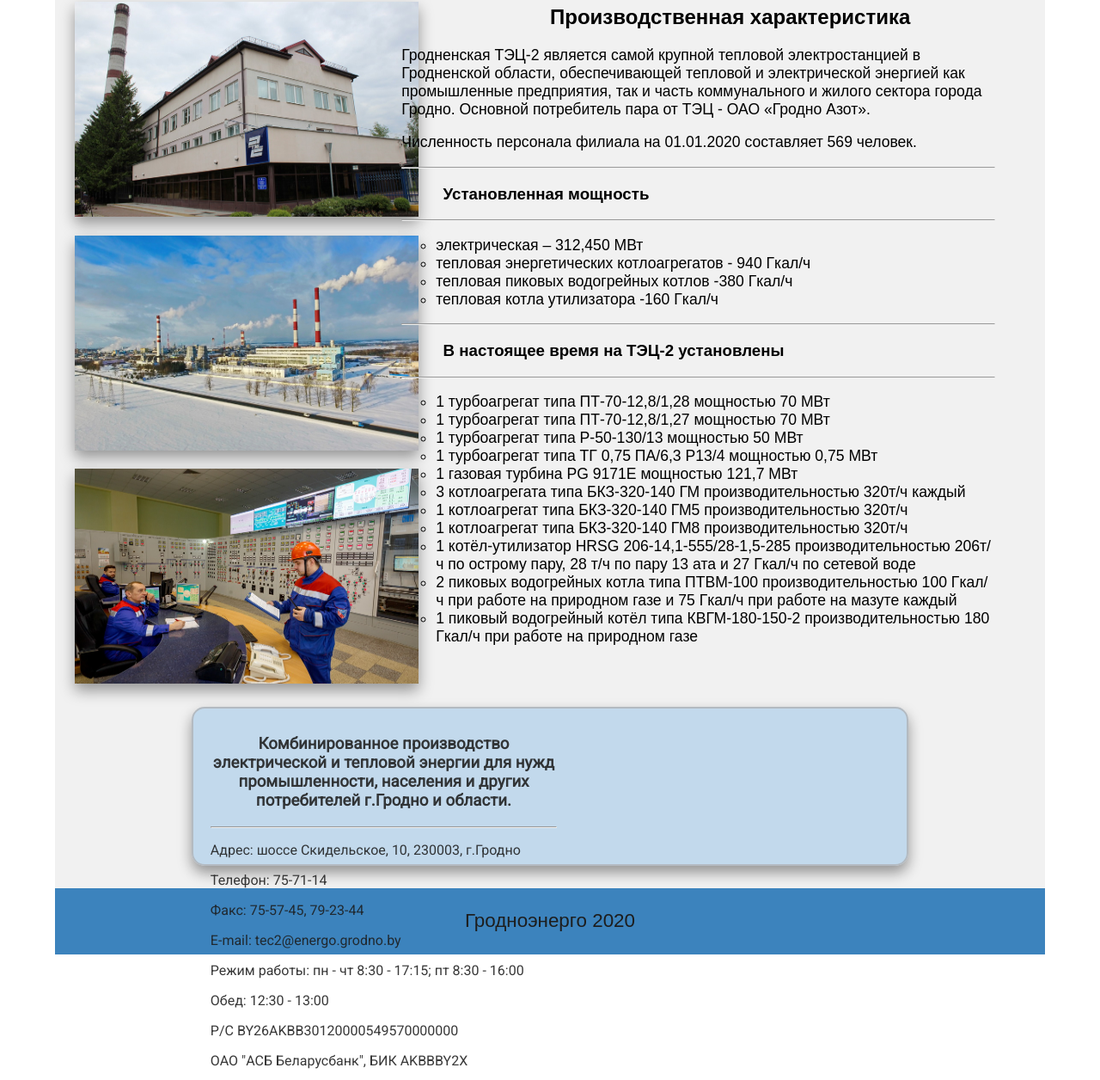
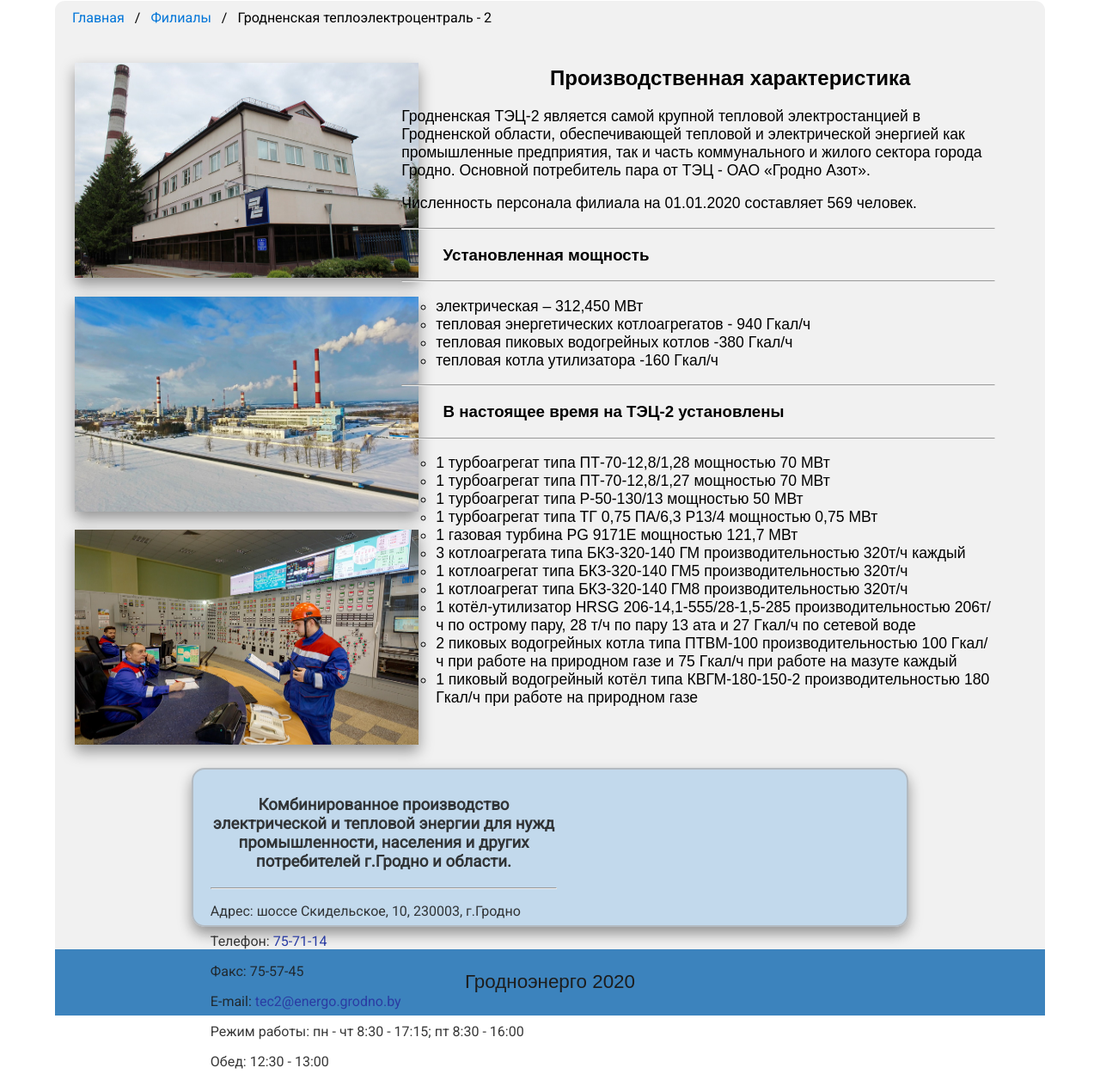
Before and after one commit to korytsa/corporate-portal, a plain HTML site: page branches1.html in a window 1280 px wide. Shown: the part 135-1391 px from the top of the page at 86% size. Drawn offline with Linux system fonts and the light colour scheme; a script that the page names is missing.

Commit message:
feat: add breadcrumb

```diff
--- a/branches1.html
+++ b/branches1.html
@@ -47,6 +47,11 @@
     </header>
 
     <div class="main_branches">
+        <ul class="breadcrumb">
+            <li><a href="profil.html">Главная</a></li>
+            <li><a href="profil.html">Филиалы</a></li>
+            <li>Гродненская теплоэлектроцентраль - 2</li>
+        </ul>
         <div class="main_branches_info">
         <div class="sidebar_image">
             <img class="sidebar_image_set" src="./img/set1.jpg" alt="branch">
@@ -90,9 +95,9 @@
                 <h3 class="branches_info_contact_title">Комбинированное производство электрической и тепловой энергии для нужд промышленности, населения и других потребителей г.Гродно и области.</h3>
                 <hr>
                 <p>Адрес: шоссе Скидельское, 10, 230003, г.Гродно</p>
-                <p>Телефон: 75-71-14</p>
-                <p>Факс: 75-57-45, 79-23-44</p>
-                <p>E-mail: tec2@energo.grodno.by</p>
+                <p>Телефон: <a href="tel:+75-71-14"> 75-71-14</a></p>
+                <p>Факс: 75-57-45</p>
+                <p>E-mail: <a href="mailto:tec2@energo.grodno.by" target="_blank">tec2@energo.grodno.by</a></p>
                 <p>Режим работы: пн - чт 8:30 - 17:15; пт 8:30 - 16:00</p>
                 <p>Обед: 12:30 - 13:00</p>
                 <p>Р/С BY26AKBB30120000549570000000</p>
--- a/style1.css
+++ b/style1.css
@@ -55,7 +55,6 @@ header{
     justify-content: space-around;
 }
 .main_title{
-    /* margin-left: 44%; */
     padding: 1.5%;
     font-size: 210%;
     font-family: 'Roborto', sans-serif;
@@ -90,12 +89,12 @@ header{
 input {
     width: 580px;
     height: 30px;
-    margin: 0 0 1.5% 20%;
+    margin: 0 0 1.5% 8%;
 }
 #submit{
     width: 120px;
     height: 35px;
-    margin-left: 60%;
+    margin-left: 50%;
     margin-bottom: 3%;
     padding: 0.6%;
     border: 2px solid rgba(122, 122, 122, 0.658);
@@ -259,8 +258,13 @@ input {
     width: 50%;
     margin-left: 1%;
 }
+
 .branches_info_contact_title{
     text-align: center;
+}
+.branches_info_contact p a{
+    color: rgb(42, 60, 163);
+    text-decoration: none;
 }
 .branches_info_map{
     width: 45%;
@@ -313,6 +317,44 @@ input {
     text-decoration: underline;
 }
 
+
+
+
+
+
+
+
+
+
+ul.breadcrumb {
+    padding: 10px 20px;
+    list-style: none;
+}
+ul.breadcrumb li {
+    display: inline;
+    font-size: 16px;
+}
+ul.breadcrumb li+li:before {
+    padding: 8px;
+    color: black;
+    content: "/\00a0";
+}
+ul.breadcrumb li a {
+    color: #0275d8;
+    text-decoration: none;
+}
+ul.breadcrumb li a:hover {
+    color: #01447e;
+    text-decoration: underline;
+}
+
+
+
+
+
+
+
+
 /* .sidebar{
     background-color: rgb(188, 220, 221);
     width: 28%;
```
Also changed, not shown: branches2.html (+7 -2 lines), branches3.html (+7 -2 lines), branches4.html (+7 -2 lines), branches5.html (+7 -2 lines), manadgment_department.html (+5 -0 lines), profil.html (+4 -0 lines).
